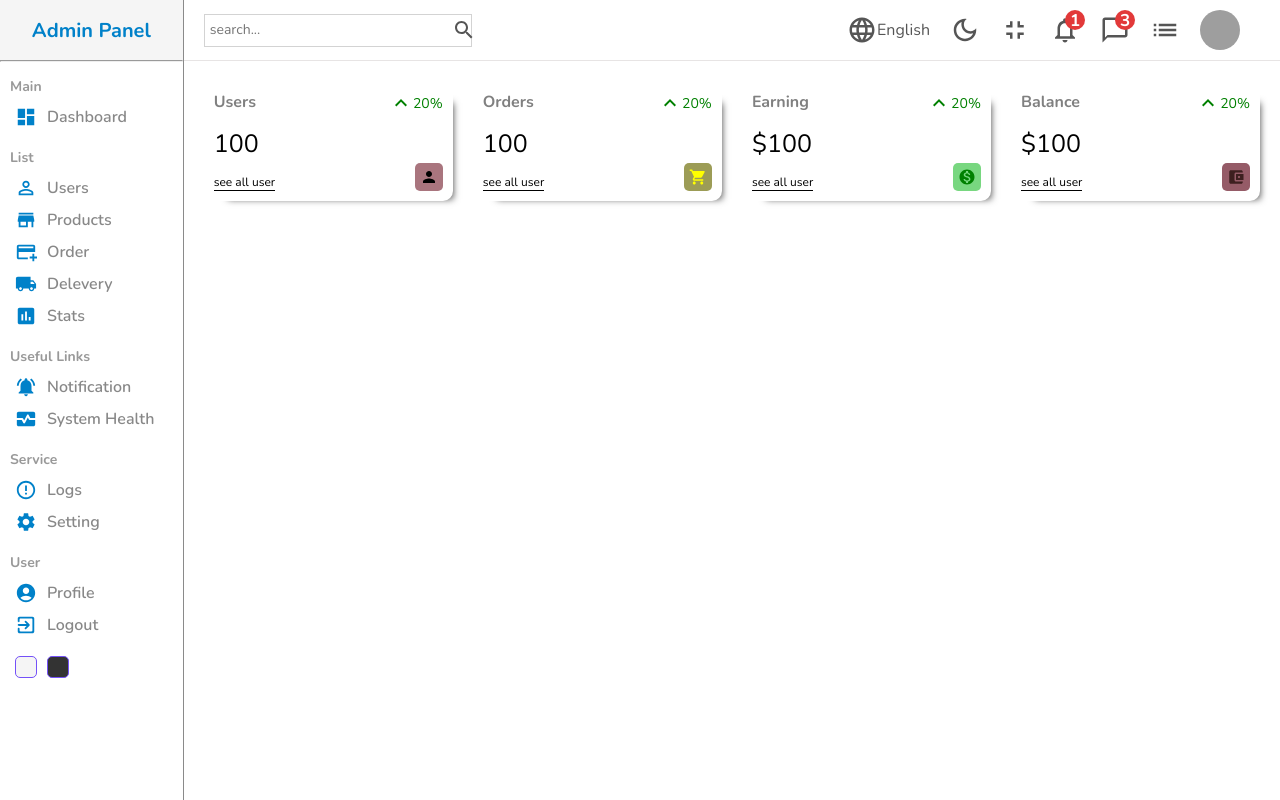
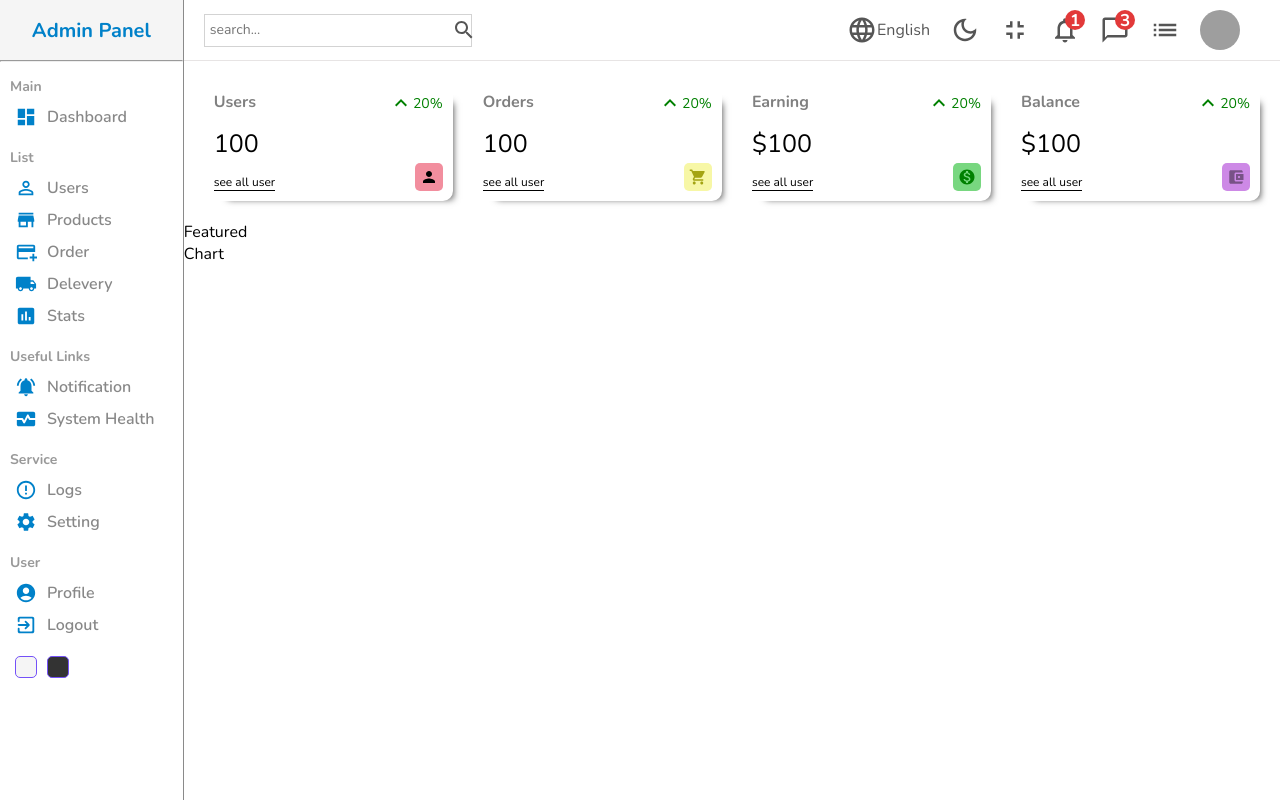
Before and after one commit to prashant2071/AdminPanel, a React (Create React App) app: page / in a window 1280 px wide. Built offline with nearby package versions, Linux system fonts and the light colour scheme; grey boxes are pictures that could not be loaded.

Commit message:
featured and charts added

```diff
--- /dev/null
+++ b/src/components/chart/Chart.jsx
@@ -0,0 +1,9 @@
+import './chart.scss'
+
+const Chart = () => {
+  return (
+    <div className='chart'>Chart</div>
+  )
+}
+
+export default Chart
--- /dev/null
+++ b/src/components/chart/chart.scss
@@ -0,0 +1,3 @@
+.chart{
+
+}
--- /dev/null
+++ b/src/components/featured/Featured.jsx
@@ -0,0 +1,9 @@
+import './featured.scss'
+
+const Featured = () => {
+  return (
+    <div className='feature'>Featured</div>
+  )
+}
+
+export default Featured
--- /dev/null
+++ b/src/components/featured/featured.scss
@@ -0,0 +1,3 @@
+.feature{
+
+}
--- a/src/components/wiget/Wiget.jsx
+++ b/src/components/wiget/Wiget.jsx
@@ -4,7 +4,6 @@ import PersonIcon from '@mui/icons-material/Person';
 import ShoppingCartIcon from '@mui/icons-material/ShoppingCart';
 import AccountBalanceWalletIcon from '@mui/icons-material/AccountBalanceWallet';
 import MonetizationOnIcon from '@mui/icons-material/MonetizationOn';
-import { yellow } from '@mui/material/colors';
 const wiget = ({type}) => {
   let data;
 
@@ -18,7 +17,7 @@ const wiget = ({type}) => {
         isMoney:false,
         link:"see all users",
         icon:<PersonIcon className='icon' style={{
-          backgroundColor: "rgb(169, 117, 126)",
+          backgroundColor: "#f28e9e",
           color:"black"
         }}/>
       }
@@ -30,8 +29,8 @@ const wiget = ({type}) => {
           link:"see all orders",
           icon:<ShoppingCartIcon className='icon'
           style={{
-            backgroundColor: "#9c9c56",
-            color:"#ffff00"
+            backgroundColor: "#f7f7a6",
+            color:"#a4a413"
           }}/>
         }
         break;
@@ -54,8 +53,8 @@ const wiget = ({type}) => {
             link:"see details",
             icon:<AccountBalanceWalletIcon className='icon'
             style={{
-              backgroundColor:"#955b67",
-              color:"#3d1f1f"
+              backgroundColor:"#cd89e6",
+              color:"#785286"
             }}/>
           }
           break;
--- a/src/components/wiget/wiget.scss
+++ b/src/components/wiget/wiget.scss
@@ -43,8 +43,7 @@
     .icon{
         font-size:18px;
         padding:5px;
-        background-color: #3d1f1f;
-        border-radius: 5px;
+          border-radius: 5px;
         align-self: flex-end;
 
     }
--- a/src/pages/home/Home.jsx
+++ b/src/pages/home/Home.jsx
@@ -1,8 +1,11 @@
+import './home.scss';
 import Sidebar from '../../components/sidebar/Sidebar';
 import Navbar from '../../components/navbar/Navbar'
 import Wiget from '../../components/wiget/Wiget'
+import Feature from '../../components/featured/Featured'
+import Chart from '../../components/chart/Chart';
 
-import './home.scss';
+
 const Home = () => {
   return (
     <div className='home'>
@@ -14,6 +17,10 @@ const Home = () => {
         <Wiget type="order"/>
         <Wiget type="earnings"/>
         <Wiget type="balance"/>
+      </div>
+      <div className="charts">
+        <Feature/>
+        <Chart/>
 
       </div>
       </div>
```
